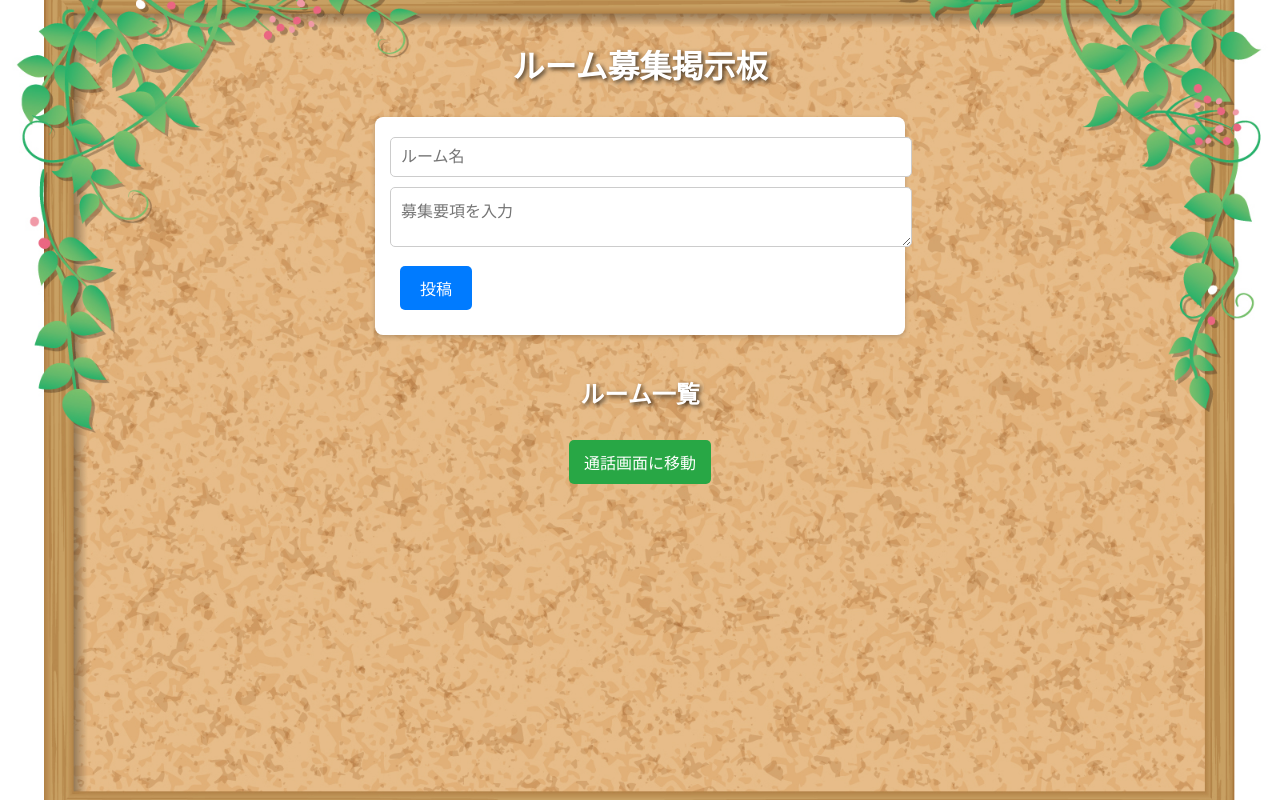
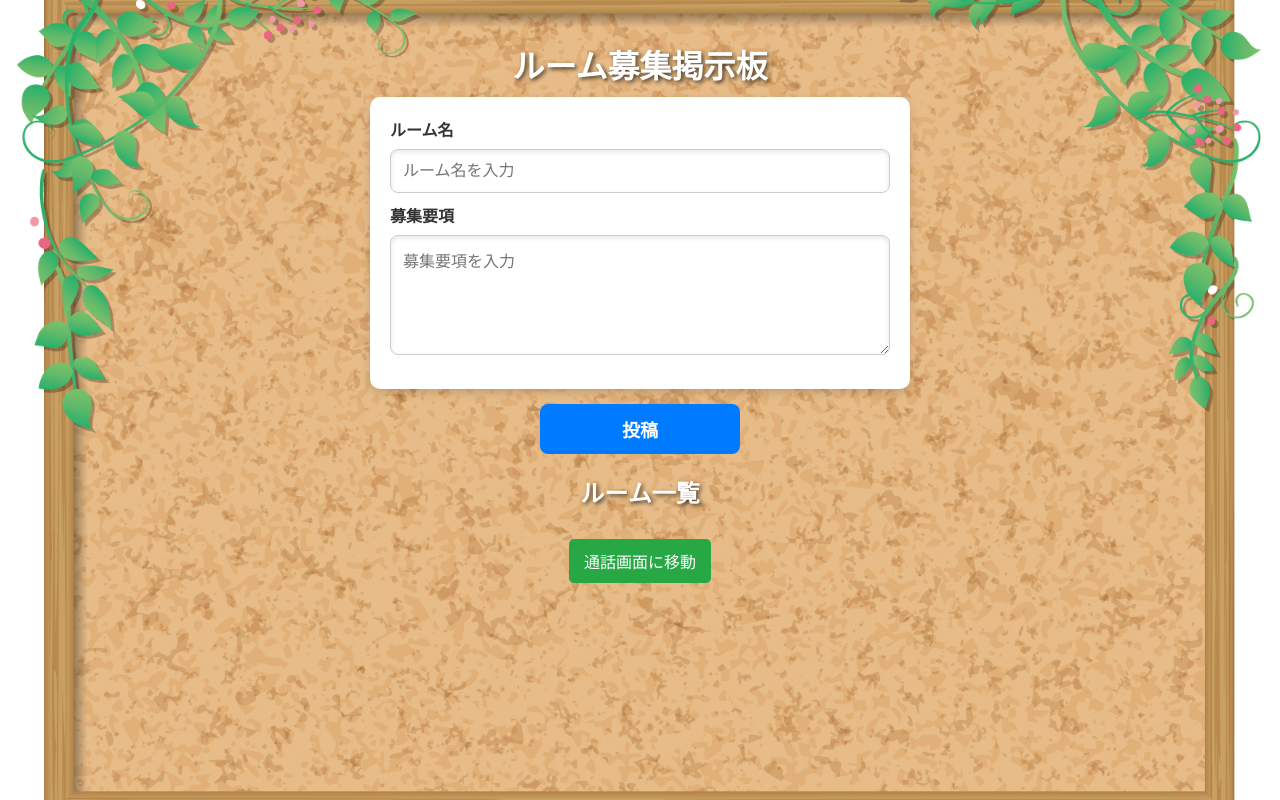
Before and after one commit to hack-u-muds/randommatch, a Flask app: page / in a window 1280 px wide. Run offline with Flask 3, Linux system fonts and the light colour scheme; some web fonts are replaced.

Commit message:
掲示板のレイアウト整えた

```diff
--- a/game_chat_board/static/style.css
+++ b/game_chat_board/static/style.css
@@ -18,17 +18,20 @@ body {
 
 
 
+
+
 /* --- ヒエラルキーのコンテンツ --- */
 .content {
-  position: relative;
-  z-index: 2;
+  width: 90%;
+  max-width: 800px; /* 最大幅を制限 */
+  margin: 0 auto; /* 中央配置 */
 }
 
 /* --- 見出しのデザイン --- */
 h1, h2 {
   color: #fff;
   margin-bottom: 10px;
-  text-shadow: 2px 2px 4px rgba(0, 0, 0, 0.7); /* 文字のシャドウ効果 */
+  text-shadow: 2px 2px 4px rgba(7, 7, 7, 0.7); /* 文字のシャドウ効果 */
 }
 
 /* --- IDの表示 --- */
@@ -40,43 +43,99 @@ p {
 }
 
 /* --- 入力フォームとボタンのスタイル --- */
-input, textarea {
+
+form {
+  display: flex;
+  flex-direction: column;
+  align-items: center; /* 中央揃え */
   width: 100%;
-  padding: 10px;
-  margin: 5px 0;
-  border: 1px solid #ccc;
-  border-radius: 5px;
-  font-size: 16px;
 }
 
+.input-container {
+  background-color: white;
+  padding: 20px;
+  border-radius: 10px;
+  box-shadow: 0px 4px 10px rgba(0, 0, 0, 0.15);
+  width: 80%;
+  max-width: 500px;
+  margin-bottom: 15px;
+  text-align: left;
+}
+
+/* --- スマホ対応のレスポンシブデザイン --- */
+@media screen and (max-width: 600px) {
+  .input-container {
+    width: 95%;
+    padding: 10px;
+  }
+}
+
+/* --- ルーム名・募集要項のラベルデザイン（装飾をシンプルに） --- */
+.input-container label {
+  font-size: 16px;
+  font-weight: bold;
+  color: #333;
+  display: block;
+  margin-bottom: 8px;
+}
+
+/* --- ルーム名・募集要項の入力欄のデザイン --- */
+.input-container input,
+.input-container textarea {
+  width: 100%;
+  padding: 12px;
+  margin-bottom: 10px;
+  border: 1px solid #ccc;
+  border-radius: 8px;
+  font-size: 16px;
+  box-sizing: border-box;
+  background-color: white;
+  color: #333; /* テキストの色を黒に変更 */
+  transition: 0.3s;
+  box-shadow: inset 0px 2px 5px rgba(0, 0, 0, 0.1);
+}
+
+
+/* --- 入力欄フォーカス時の強調 --- */
+.input-container input:focus,
+.input-container textarea:focus {
+  outline: none;
+  border-color: #007bff;
+  background-color: white;
+  box-shadow: 0px 0px 8px rgba(0, 123, 255, 0.4);
+}
+
+/* --- テキストエリアのサイズ調整 --- */
+.input-container textarea {
+  min-height: 120px;
+  resize: vertical; /* ユーザーがサイズ変更可能 */
+}
+
+/* --- 投稿ボタンを入力欄の下に配置 --- */
 button {
-  padding: 10px 20px;
-  margin: 10px;
-  font-size: 16px;
+  width: 200px; /* 固定サイズで幅を統一 */
+  height: 50px; /* 高さを固定 */
+  font-size: 18px;
+  font-weight: bold;
   background-color: #007bff;
   color: white;
   border: none;
-  border-radius: 5px;
+  border-radius: 8px;
   cursor: pointer;
   transition: 0.3s;
+
+  display: flex; /* フレックスボックスで中央配置 */
+  align-items: center; /* 縦方向の中央揃え */
+  justify-content: center; /* 横方向の中央揃え */
+  text-align: center; /* テキストの中央揃え */
 }
+
 
 button:hover {
   background-color: #0056b3;
 }
 
-/* --- フォームのスタイル --- */
-form {
-  background-color: #ffffff;
-  padding: 15px;
-  border-radius: 8px;
-  box-shadow: 0px 2px 5px rgba(0, 0, 0, 0.2);
-  display: inline-block;
-  width: 80%;
-  max-width: 500px;
-  margin: 20px auto;
-  text-align: left;
-}
+
 
 /* --- ルームリストのスタイル --- */
 ul {
--- a/game_chat_board/templates/sns.html
+++ b/game_chat_board/templates/sns.html
@@ -15,16 +15,24 @@
 
        <!-- ルーム募集投稿フォーム -->
        <form action="/add" method="POST">
-           <input type="text" name="room_name" placeholder="ルーム名" required class="font-change">
-           <textarea name="description" placeholder="募集要項を入力" required class="font-change"></textarea>
-           <button type="submit" class="font-change">投稿</button>
+        <div class="input-container">
+          <label for="room_name">ルーム名</label>
+          <input type="text" name="room_name" id="room_name" placeholder="ルーム名を入力" required>
+
+          <label for="description">募集要項</label>
+          <textarea name="description" id="description" placeholder="募集要項を入力" required></textarea>
+        </div>
+
+        <div class="button-container">
+          <button type="submit">投稿</button>
+        </div>
       </form>
 
        <h2 class="font-change">ルーム一覧</h2>
        <ul>
         {% for post in posts %}
         <li>
-               <strong>{{ post.room_name }}</strong>: {{ post.description }}
+          <strong class="room-name">{{ post.room_name }}</strong> {{ post.description }}
           <form action="/delete/{{ post.id }}" method="POST" style="display:inline;">
             <button type="submit" class="font-change">削除</button>
           </form>
```
Also changed, not shown: other parts of game_chat_board/static/style.css (+34 -10 lines). Lines whose indentation alone changed are shown as unchanged.
